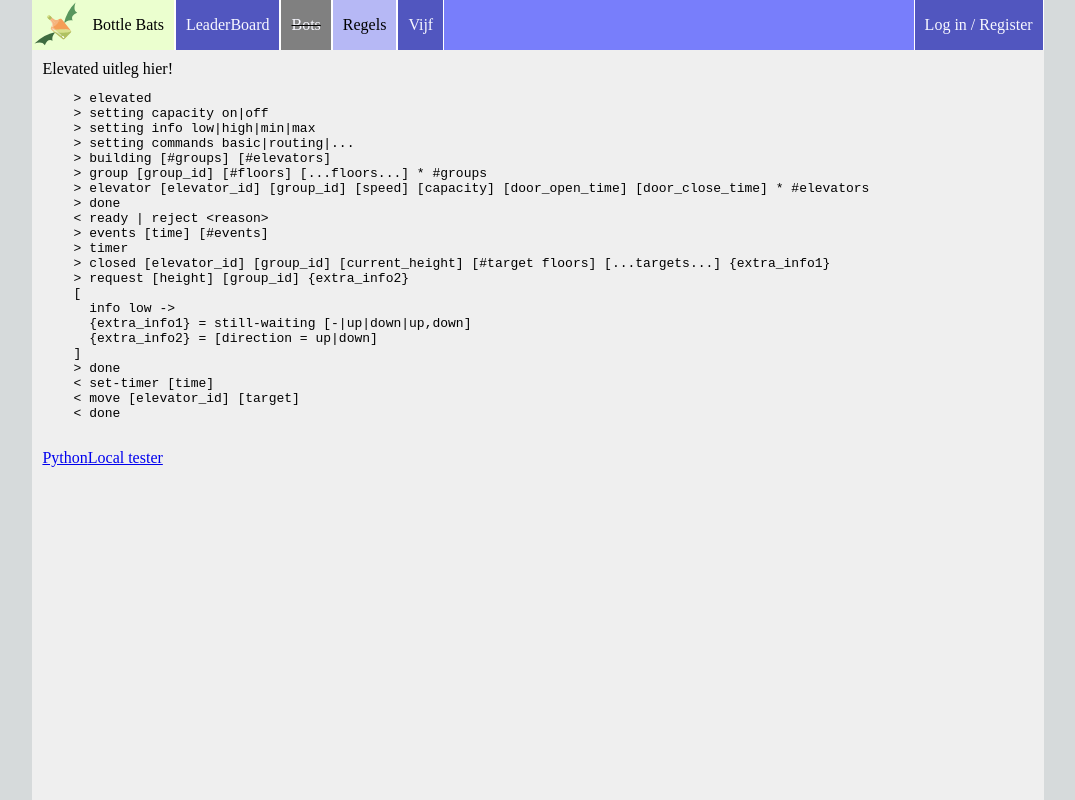
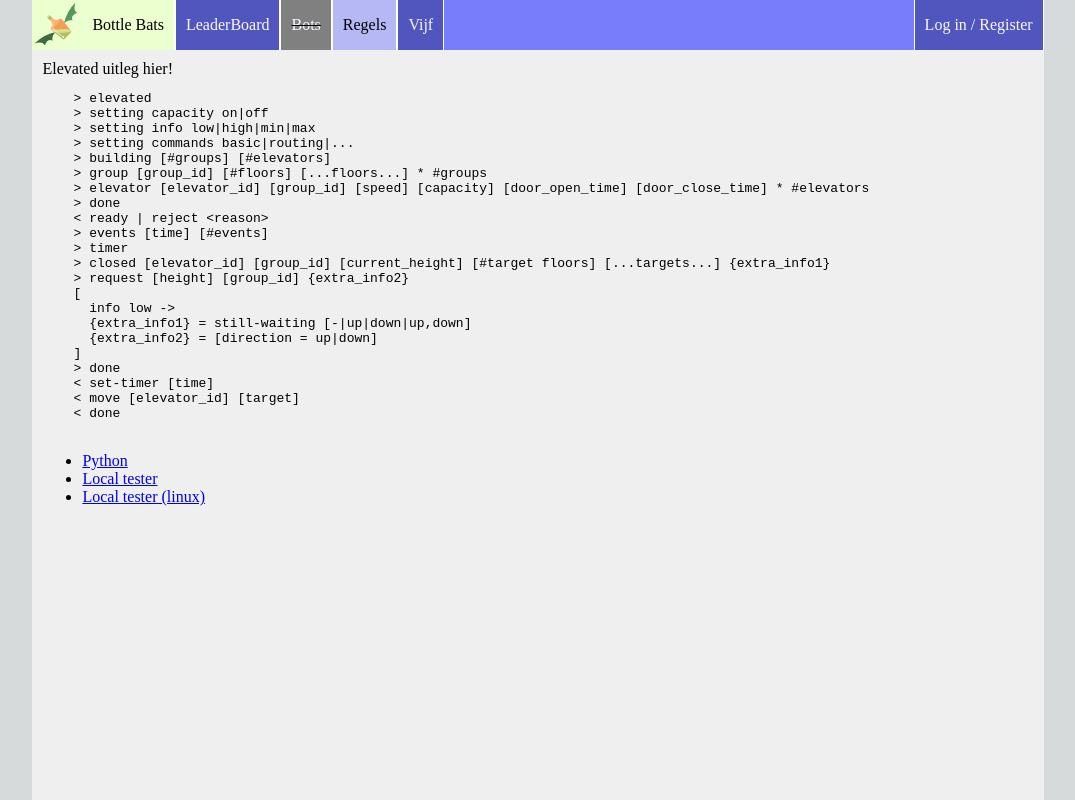
Before and after one commit to davidot/BottleBats, a Vue app in the folder site/: page /rules in a window 1280 px wide. Shown: the whole page, without its empty margins (102-1177 px from the left). Built offline with nearby package versions, Linux system fonts and the light colour scheme; no server answers.

Commit message:
Site: Add download links

```diff
--- a/site/src/views/elevated/ExplainView.vue
+++ b/site/src/views/elevated/ExplainView.vue
@@ -25,8 +25,11 @@
     &lt; done
   </pre>
 
-  <a href="elevated-examples/random_travel.py" download>Python</a>
-  <a href="elevated-examples/elevated-tester.exe" download>Local tester</a>
+  <ul>
+    <li><a href="elevated-examples/random_travel.py" download>Python</a></li>
+    <li><a href="elevated-examples/elevated-tester.exe" download>Local tester</a></li>
+    <li><a href="elevated-examples/elevated-tester" download>Local tester (linux)</a></li>
+  </ul>
 </template>
 
 <script>
```
